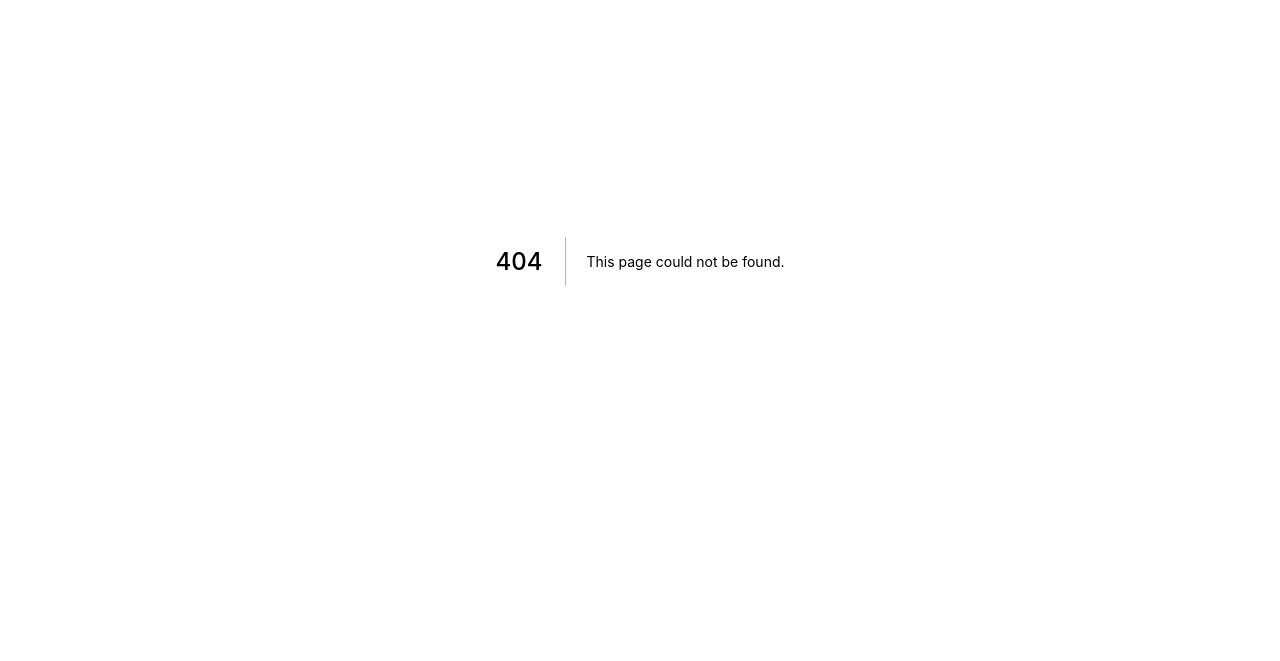
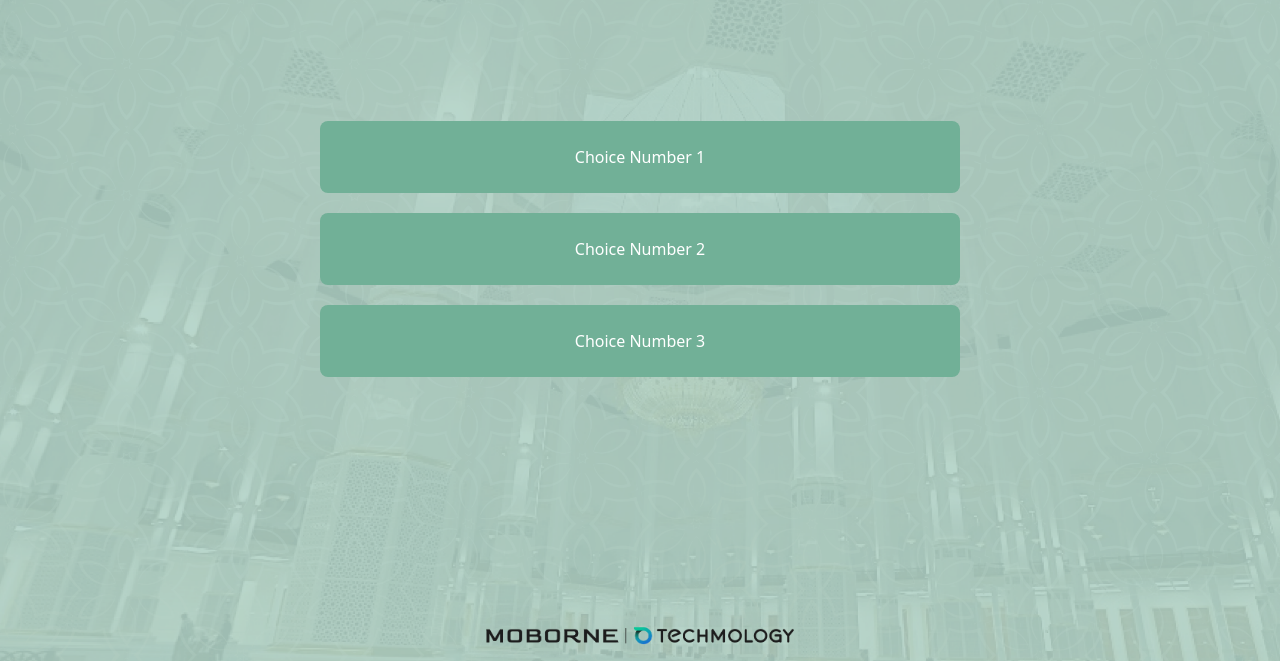
Before and after one commit to z-sohaib/dalili-app, a Next.js app: page /prayer in a window 1280 px wide. Before the commit this address had no page. Shown: the part 139-800 px from the top of the page. Built offline with nearby package versions, Linux system fonts and the light colour scheme.

Commit message:
prayer page

```diff
--- a/pages/home.js
+++ b/pages/home.js
@@ -21,7 +21,6 @@ const Home = () => {
           <div className="absolute bottom-0 w-full" >
             <img className="mx-auto" src='/imgs/logo.png' width="30%"></img>
           </div>
-
         </div>
       </div>
 
--- /dev/null
+++ b/pages/prayer.js
@@ -0,0 +1,27 @@
+import Link from 'next/link'
+import React from 'react'
+
+const Prayer = () => {
+    return (
+        <div className='homeContainer'>
+            <div className='relative h-screen pt-60 Container'>
+                <div className='flex flex-col justify-center items-center'>
+                    <Link href="/choice1">
+                        <a className="userType px-16 py-6 text-center text-white mt-5 cursor-pointer w-1/2">Choice Number 1</a>
+                    </Link>
+                    <Link href="/choice2">
+                        <a className="userType px-16 py-6 text-center text-white mt-5 cursor-pointer w-1/2">Choice Number 2</a>
+                    </Link>
+                    <Link href="/choice3">
+                        <a className="userType px-16 py-6 text-center text-white mt-5 cursor-pointer w-1/2">Choice Number 3</a>
+                    </Link>
+                </div>
+                <div className="absolute bottom-0 w-full" >
+                    <img className="mx-auto" src='/imgs/logo.png' width="30%"></img>
+                </div>
+            </div>
+        </div>
+    )
+}
+
+export default Prayer
--- a/styles/globals.css
+++ b/styles/globals.css
@@ -3,19 +3,18 @@
 @tailwind utilities;
 
 :root {
-  --green: #71B097;
+  --green: #71b097;
   --white: #ffffff;
 }
-.homeContainer{
-  background-image: url('/imgs/bgImage.svg');
+.homeContainer {
+  background-image: url("/imgs/bg.png");
   background-repeat: none;
   background-size: cover;
 }
-.userType{
+.userType {
   background-color: var(--green);
   border-radius: 8px;
 }
-.Container{
-
-  background-color: rgba(113 , 171 , 156 , 0.6) ;
+.Container {
+  background-color: rgba(113, 171, 156, 0.3);
 }
```
Also changed, not shown: public/imgs/bg.png (added), 1 other file (tests, documents, lock files or other folders). Lines whose indentation alone changed are shown as unchanged.
